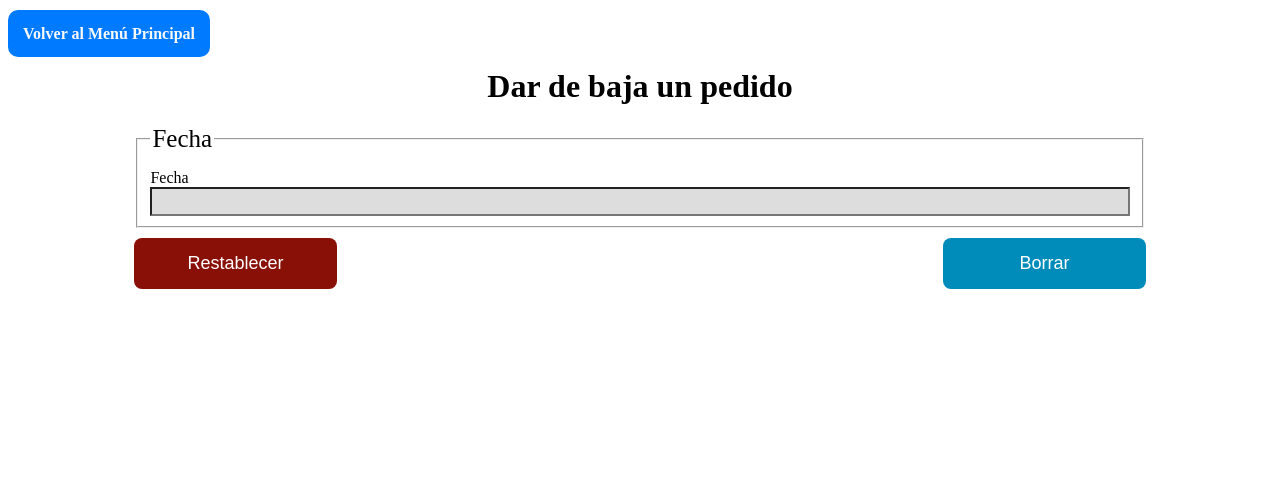
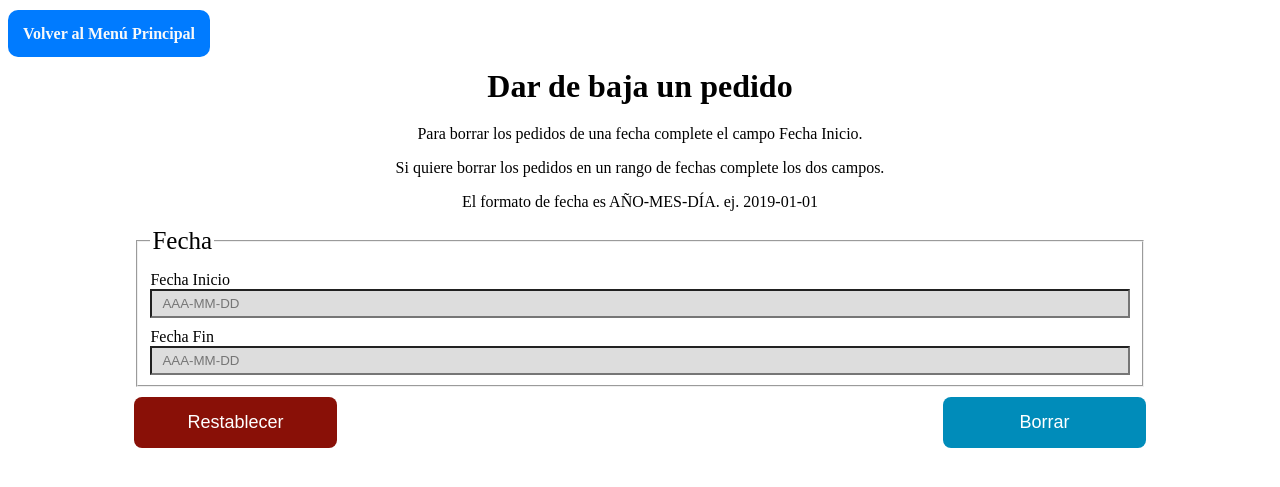
Before and after one commit to sercadel/practica-bases-de-datos, a PHP site: page /practica07.php in a window 1280 px wide. Shown: the top 487 px of the page. Run offline with PHP 8.4, Linux system fonts and the light colour scheme.

Commit message:
Correcciones

```diff
--- a/biblioteca.php
+++ b/biblioteca.php
@@ -538,8 +538,7 @@ function ordenarLibreriasCiudad($nombreDb)
 
 
 
-
-function ordenarpedidosDetalles($nombreDb)
+function ordenarPedidosDetalles($nombreDb)
 {
     $consulta = "SELECT * FROM `pedidos`, `detallespedidos` "
                 . "WHERE `pedidos`.`IdPedido` = `detallespedidos`.`IdPedido` "
@@ -579,7 +578,7 @@ function ordenarpedidosDetalles($nombreDb)
                     $fila["IdCliente"],
                     $fila["IdLibreria"],
                     $fila["Cantidad"],
-                    $fila["ISBN"],
+                    $fila["ISBN"]
                 )
             );
         }
@@ -617,11 +616,140 @@ function obtenerIdPedido($nombreDb, $fecha)
 }
 
 
-// Recibe el resultado de una consulta dada por parámetros
-function select($nombreDb, $obtenerDatos, $valor, $columnaValor, $tabla)
+// Mejoras
+
+/**
+ *
+ *
+ */
+function consultaSelect($nombreTabla, $clausulaWhere = '')
 {
-    $consulta = "SELECT $obtenerDatos FROM $tabla WHERE $columnaValor = \"$valor\"";
+    // Comprueba si esta declarada la cláusula WHERE
+    $parametrosWhere = '';
+    if (!empty($clausulaWhere)) {
+        // Comprueba si contiene la palabra WHERE
+        if (substr(strtoupper(trim($clausulaWhere)), 0, 5) != "WHERE") {
+            // Si no la tiene la añade
+            $parametrosWhere = " WHERE " . $clausulaWhere;
+        } else {
+            $parametrosWhere = " " . trim($clausulaWhere);
+        }
+    }
+
+     // Crea la consulta con los datos proporcionados
+    $consulta = "SELECT `IdPedido` FROM " . $nombreTabla . $parametrosWhere;
+
+    // Devuelve la consulta
+    return $consulta;
+}
+
+
+
+/**
+ *
+ *
+ */
+function consultaInsert($nombreTabla, $datosFormulario)
+{
+    // Obtiene los indices del array como nombre de los campos
+    $campos = array_keys($datosFormulario);
+
+    // Crea la consulta con los datos proporcionados
+    $consulta = "INSERT INTO " . $nombreTabla
+                . "(`" . implode('`,`', $campos) . "`)"
+                . "VALUES('" . implode("','", $datosFormulario) . "')";
+
+    // Devuelve la consulta
+    return $consulta;
+}
+
+
+/**
+ *
+ *
+ */
+function consultaDelete($nombreTabla, $clausulaWhere = '')
+{
+    // Comprueba si esta declarada la cláusula WHERE
+    $parametrosWhere = '';
+    if (!empty($clausulaWhere)) {
+        // Comprueba si contiene la palabra WHERE
+        if (substr(strtoupper(trim($clausulaWhere)), 0, 5) != "WHERE") {
+            // Si no la tiene la añade
+            $parametrosWhere = " WHERE " . $clausulaWhere;
+        } else {
+            $parametrosWhere = " " . trim($clausulaWhere);
+        }
+    }
+
+     // Crea la consulta con los datos proporcionados
+    $consulta = "DELETE FROM " . $nombreTabla . $parametrosWhere;
+
+    // Devuelve la consulta
+    return $consulta;
+}
+
+
+/**
+ *
+ *
+ */
+function consultaUpdate($nombreTabla, $datosFormulario, $clausulaWhere = '')
+{
+    // Comprueba si esta declarada la cláusula WHERE
+    $parametrosWhere = '';
+    if (!empty($clausulaWhere)) {
+        // Comprueba si contiene la palabra WHERE
+        if (substr(strtoupper(trim($clausulaWhere)), 0, 5) != "WHERE") {
+            // Si no la tiene la añade
+            $parametrosWhere = " WHERE " . $clausulaWhere;
+        } else {
+            $parametrosWhere = " " . trim($clausulaWhere);
+        }
+    }
+
+    // Crea la estructura de la consulta UPDATE
+    $consulta = "UPDATE " . $nombreTabla . " SET ";
+
+    // Crea el conjunto de datos columna = valor de cada entrada
+    $setDatos = array();
+    foreach ($datosFormulario as $columna => $valor) {
+         $setDatos[] = "`" . $columna . "` = '" . $valor . "'";
+    }
+
+    // Añade el conjunto de datos a la consulta UPDATE
+    $consulta .= implode(', ', $setDatos);
+
+    // Añade la cláusula WHERE a la consulta UPDATE
+    $consulta .= $parametrosWhere;
+
+    // Devuelve la consulta
+    return $consulta;
+}
+
+
+
+function ejecutarConsulta($consulta)
+{
+    $nombreDb = DB_NAME;
     $resultado = mysqli_query(conectar($nombreDb), $consulta);
+
+    if ($resultado) {
+        // echo "Consulta " . $consulta . " realizada con éxito.<br>";
+        return $resultado;
+
+    } else {
+        echo "<h2 class=\"rojo\">Error: No se ha podido realizar la consulta</h2>";
+        echo "Consulta: " . $consulta . "<br>";
+    }
+}
+
+
+// Dar de baja
+function darBaja($nombreTabla, $clausulaWhere)
+{
+    $consulta = consultaSelect($nombreTabla, $clausulaWhere);
+    $resultado = ejecutarConsulta($consulta);
 
     if ($resultado) {
         $resultadoSelect = array();
@@ -630,45 +758,38 @@ function select($nombreDb, $obtenerDatos, $valor, $columnaValor, $tabla)
             while ($fila = mysqli_fetch_row($resultado)) {
                 array_push($resultadoSelect, $fila[0]);
             }
-            return $resultadoSelect;
+
+            foreach ($resultadoSelect as $key => $valorId) {
+                $clausulaWhere = "WHERE IdPedido = '$valorId'";
+
+                // Borrar de la tabla detallespedidos
+                $nombreTabla = "detallespedidos";
+                $consulta = consultaDelete($nombreTabla, $clausulaWhere);
+
+                $resultado = ejecutarConsulta($consulta);
+
+                if ($resultado) {
+                    echo "Detalles del pedido con ID "
+                        . $valorId . " Eliminado con éxito.<br>";
+                }
+
+                // Borrar de la tabla pedidos
+                $nombreTabla = "pedidos";
+                $consulta = consultaDelete($nombreTabla, $clausulaWhere);
+                $resultado = ejecutarConsulta($consulta);
+
+                if ($resultado) {
+                    echo "Pedido con ID "
+                        . $valorId . " Eliminado con éxito.<br>";
+                }
+                echo "<br><br>";
+            }
         } else {
-            echo "<h2 class=\"rojo\">No se ha podido realizar la consulta</h2>";
+            echo "<h2 class=\"rojo\">No se ha podido realizar la consulta.</h2>";
             echo "Consulta - " . $consulta . "<br>";
         }
-        mysqli_free_result($resultado);
     } else {
-        echo "<h2 class=\"rojo\">No se ha obtenido ningún resultado</h2>";
-    }
-}
-
-// Dar de baja
-function darBaja($nombreDb, $obtenerDatos, $valor, $columnaValor, $tabla, $tabla2)
-{
-    $select = select($nombreDb, $obtenerDatos, $valor, $columnaValor, $tabla);
-    if ($select) {
-        foreach ($select as $key => $valorId) {
-            $consulta = array(
-                "DELETE FROM $tabla2 WHERE $obtenerDatos = $valorId",
-                "DELETE FROM $tabla WHERE $obtenerDatos = $valorId"
-            );
-            echo "<br>";
-            foreach ($consulta as $key => $value) {
-                $resultado = mysqli_query(conectar($nombreDb), $value);
-
-                if ($resultado) {
-                    if (strpos($value, " " . $tabla . " ") !== false) {
-                        echo "Pedido con ID " . $valorId . " eliminado con éxito.<br>";
-                    }
-                    if (strpos($value, " " . $tabla2 . " ") !== false) {
-                        echo "Detalles del Pedido con ID " . $valorId . " eliminado con éxito.<br>";
-                    }
-                } else {
-                    echo "<h2 class=\"rojo\">Error: No se ha podido Eliminar el pedido con ID ". $valorId . "</h2>";
-                    echo "Consulta - " . $consulta . "<br>";
-                }
-            }
-        }
-        echo "<br><br>";
+        echo "<h2 class=\"rojo\">No se ha obtenido ningún resultado.</h2>";
     }
 }
 
--- a/index.php
+++ b/index.php
@@ -50,7 +50,7 @@ if (isset($_POST["opcion2"])) {
 
             if (isset($_POST["consulta5"])) {
                 echo "<h1 class=\"\">Pedidos con los Detalles Asociados</h1>";
-                ordenarpedidosDetalles("bd_libreria2");
+                ordenarPedidosDetalles("bd_libreria2");
             } ?>
         </div>
     </div>
--- a/practica07.php
+++ b/practica07.php
@@ -6,22 +6,44 @@ include "biblioteca.php";
 // Formato fecha DATE AÑO-MES-DÍA - 2019-05-01
 $patronFecha = '/([12]\d{3}-(0[1-9]|1[0-2])-(0[1-9]|[12]\d|3[01]))/';
 
-$nombreDb = "bd_libreria2";
-$obtenerDatos = "IdPedido";
-$columnaValor = "FechaPedido";
-$tabla = "pedidos";
-$tabla2 = "detallespedidos";
+$nombreTabla = "pedidos";
+$clausulaWhere = "";
 
 $errores = array();
 
-if (isset($_POST["fecha"])) {
+if (isset($_POST["fecha-inicio"]) && !empty($_POST["fecha-inicio"])) {
+
     // Comprobar la fecha introducida
-    if (preg_match($patronFecha, trim($_POST["fecha"]))) {
+    if (preg_match($patronFecha, trim($_POST["fecha-inicio"]))) {
+        $fechaInicio = $_POST["fecha-inicio"];
+    } else {
+        $errores += ["Fecha Inicio" => "La fecha introducida no es correcta"];
+    }
 
-        $valor = $_POST["fecha"];
-        darBaja($nombreDb, $obtenerDatos, $valor, $columnaValor, $tabla, $tabla2);
+    if (isset($_POST["fecha-fin"]) && !empty($_POST["fecha-fin"])) {
+        // Comprobar la fecha introducida
+        if (preg_match($patronFecha, trim($_POST["fecha-fin"]))) {
+            $fechaFin = $_POST["fecha-fin"];
+        } else {
+            $errores += ["Fecha Fin" => "La fecha introducida no es correcta"];
+        }
     } else {
-        $errores += ["Fecha" => "La fecha introducida no es correcta"];
+        if (empty($_POST["fecha-fin"])) {
+            // Si el campo fecha Fin esta vacío
+            // se usa el mismo valor que Fecha Inicio
+            $fechaFin = $fechaInicio;
+        }
+    }
+
+    if (isset($fechaInicio) && isset($fechaFin)) {
+
+        $clausulaWhere = "FechaPedido BETWEEN '$fechaInicio' AND '$fechaFin'";
+
+        darBaja($nombreTabla, $clausulaWhere);
+    }
+} else {
+    if (isset($_POST["fecha-inicio"]) && empty($_POST["fecha-inicio"])) {
+        $errores += ["Fecha Inicio" => "El campo Fecha Inicio es requerido."];
     }
 }
 
@@ -44,24 +66,46 @@ if (isset($_POST["fecha"])) {
 
 ?>
     <h1 class="">Dar de baja un pedido</h1>
+    <div class="centrar">
+        <p>Para borrar los pedidos de una fecha complete el campo Fecha Inicio.</p>
+        <p>Si quiere borrar los pedidos en un rango de fechas complete los dos campos.</p>
+        <p>El formato de fecha es AÑO-MES-DÍA. ej. 2019-01-01</p>
+    </div>
     <div class="contenedor">
         <form action="<?php $_SERVER['PHP_SELF']; ?>" method="post">
             <div class="campos">
                 <fieldset>
                     <legend>Fecha</legend>
-                    <label for="fecha">Fecha</label>
-                    <input type="text" name="fecha" id="fecha" <?php
-                    if (isset($nombre) && empty($errores["Fecha"])
+                    <label for="fecha-inicio">Fecha Inicio</label>
+                    <input type="text" name="fecha-inicio" id="fecha-inicio" <?php
+                    if (isset($nombre) && empty($errores["Fecha Inicio"])
                     ) {
-                        echo "value=\"" . escape($_POST["fecha"]) . "\"";
+                        echo "value=\"" . escape($_POST["fecha-inicio"]) . "\"";
                     } ?>
-                    >
+                    placeholder="AAA-MM-DD">
                     <?php
-                    if (!empty($errores["Fecha"])) {
+                    if (!empty($errores["Fecha Inicio"])) {
                         echo "<span class=\"error\">
                             <img src=\"img/error.png\" alt=\"ERROR\">
                             &nbsp;&nbsp;"
-                            . $errores["Fecha"]. "
+                            . $errores["Fecha Inicio"]. "
+                        </span>";
+                    }
+                    ?>
+
+                    <label for="fecha-fin">Fecha Fin</label>
+                    <input type="text" name="fecha-fin" id="fecha-fin" <?php
+                    if (isset($nombre) && empty($errores["Fecha Fin"])
+                    ) {
+                        echo "value=\"" . escape($_POST["fecha-fin"]) . "\"";
+                    } ?>
+                    placeholder="AAA-MM-DD">
+                    <?php
+                    if (!empty($errores["Fecha Fin"])) {
+                        echo "<span class=\"error\">
+                            <img src=\"img/error.png\" alt=\"ERROR\">
+                            &nbsp;&nbsp;"
+                            . $errores["Fecha Fin"]. "
                         </span>";
                     }
                     ?>
--- a/practica08.php
+++ b/practica08.php
@@ -40,7 +40,7 @@ include "biblioteca.php";
 
             if (isset($_POST["consulta5"])) {
                 echo "<h1 class=\"\">Pedidos con los Detalles Asociados</h1>";
-                ordenarpedidosDetalles("bd_libreria2");
+                ordenarPedidosDetalles("bd_libreria2");
             } ?>
         </div>
     </div>
```
Also changed, not shown: datos-practica05.sql (+16 -0 lines).
